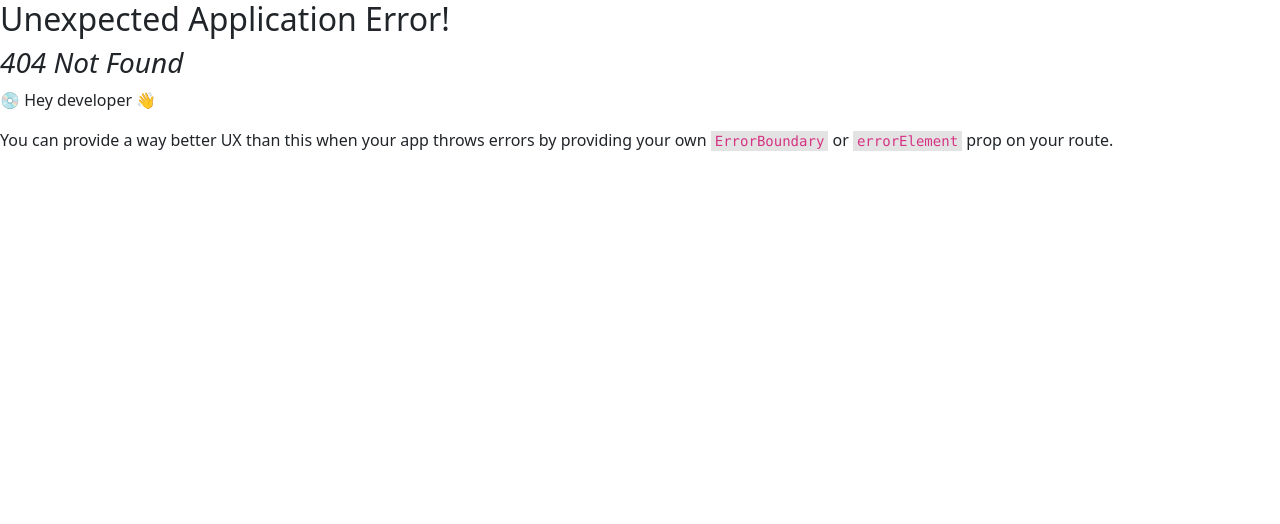
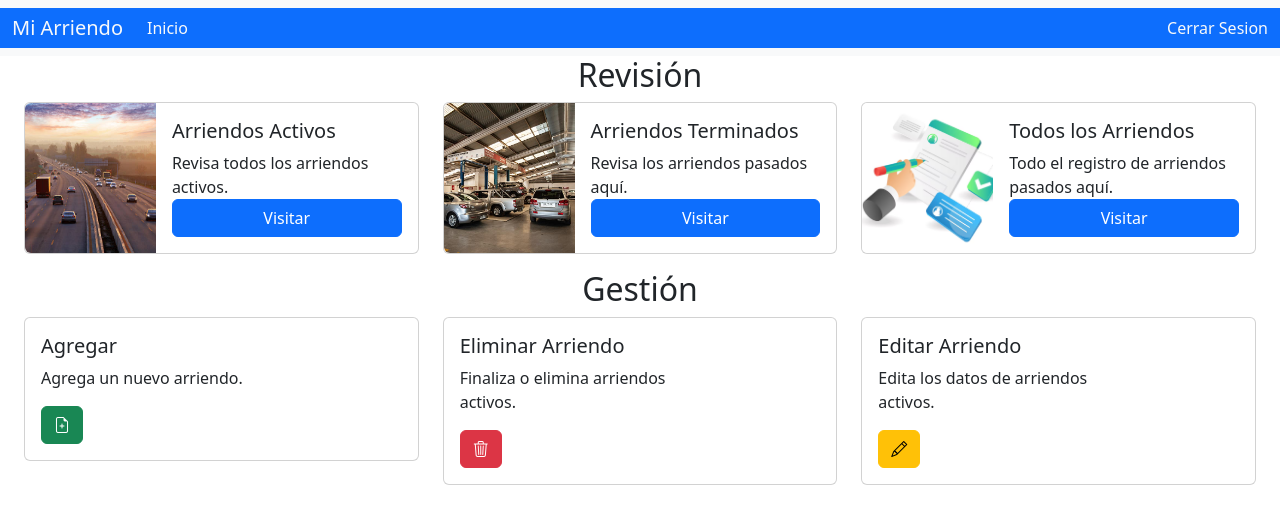
Before and after one commit to Razor7w/project_web, a React (Vite) app: page /Inicio in a window 1280 px wide. Before the commit this address had no page. Shown: the top 524 px of the page. Built offline with nearby package versions, Linux system fonts and the light colour scheme.

Commit message:
refactor: rename Home component to Inicio and update routing paths

```diff
--- a/src/views/CrearArriendos.tsx
+++ b/src/views/CrearArriendos.tsx
@@ -13,7 +13,7 @@ export async function action({ request }: ActionFunctionArgs) {
   const {mensaje} = await CrearArriendos(obj);
 
   if (mensaje === 'Los campos son obligatorios.') return
-  return redirect("/Home");
+  return redirect("/Inicio");
 }
 
 export default function crearArriendosForm() {
--- a/src/views/Home.tsx
+++ b/src/views/Home.tsx
@@ -1,6 +1,6 @@
 import { NavLink } from "react-router-dom";
 
-export default function Home() {
+export default function Inicio() {
   return (
     <>
       <h2 className="text-center">Revisión</h2>
@@ -72,7 +72,7 @@ export default function Home() {
                       <h5 className="card-title">Todos los Arriendos</h5>
                       <p className="card-text">Todo el registro de arriendos pasados aquí.</p>
                     </div>
-                    <NavLink to="/arriendos" className="btn btn-primary mt-auto">
+                    <NavLink to="/todosLosArriendos" className="btn btn-primary mt-auto">
                       Visitar
                     </NavLink>
                   </div>
--- a/src/views/Login.tsx
+++ b/src/views/Login.tsx
@@ -20,7 +20,7 @@ export default function Login() {
             <input type="password" className="form-control" id="contraseñausuario" />
           </div>
 
-          <Link to="/Home" className="btn btn-success mt-2">
+          <Link to="/Inicio" className="btn btn-success mt-2">
             Ingresar
           </Link>
           <br />
```
Also changed, not shown: src/router.tsx (+6 -11 lines).
